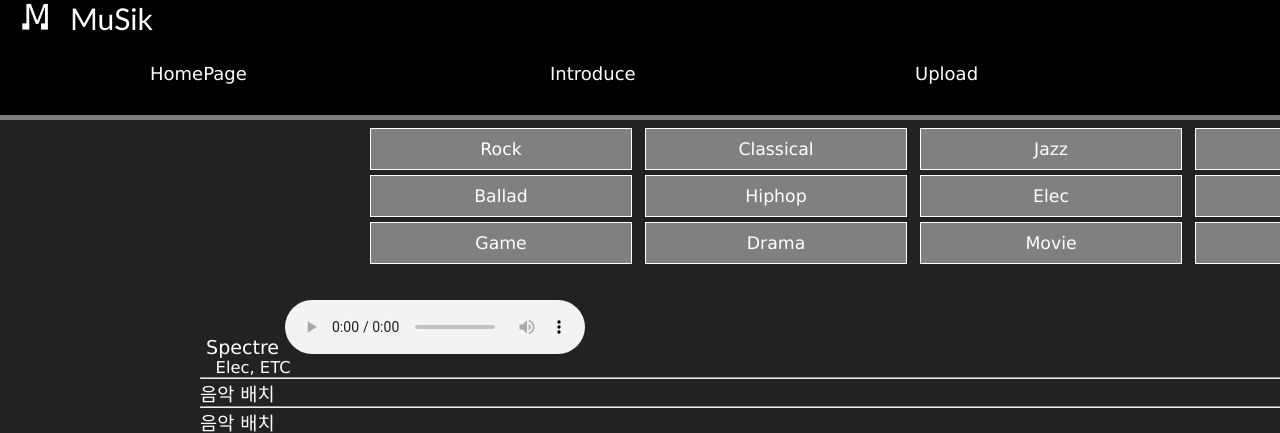
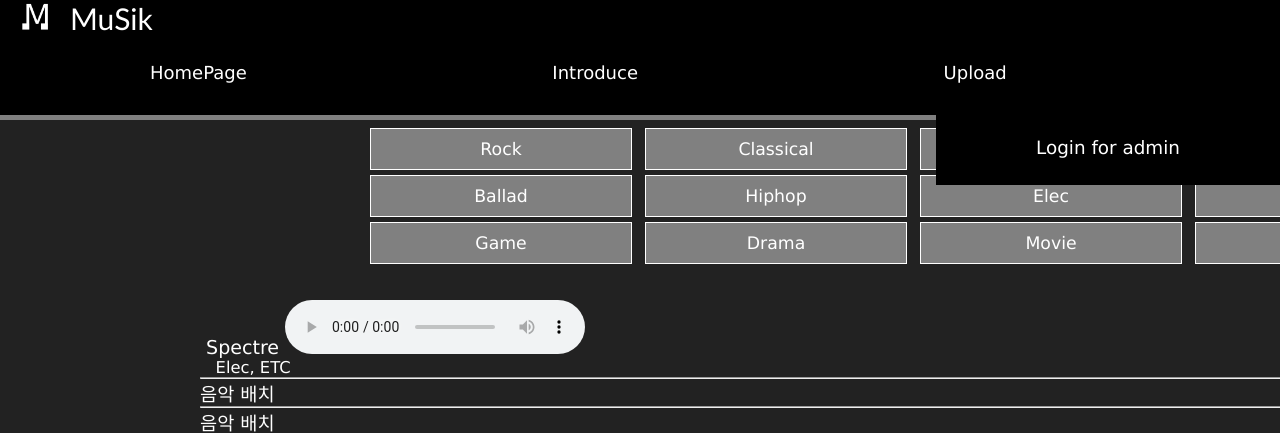
Before and after one commit to like98100/WebProgramming_mine, a PHP site: page /php/Page_Title.php in a window 1280 px wide. Shown: the top 433 px of the page. Run offline with PHP 8.4, Linux system fonts and the light colour scheme.

Commit message:
repairing
repairing

```diff
--- a/project_2017/css/Design_Bar.css
+++ b/project_2017/css/Design_Bar.css
@@ -13,6 +13,7 @@
             list-style: none;
             margin: 0px;
             padding: 0px;
+            background-color: black;
         }
         /*제목*/
         .title p {
@@ -26,15 +27,17 @@
         .loginforad {
             margin: 0px;
             background-color: black;
-            position: absolute;
+            position: relative;
+            float: right;
+            top: 27px;
         }
 
         .login_link {
             text-decoration: none;
-            padding: 1px 100px;
+            padding: 27px 100px;
             background-color: black;
             color: white;
-            position: absolute;
+            position: relative;
             font-size: 1em;
             transition-duration: 0.25s;
             text-align: center;
@@ -46,8 +49,8 @@
             background-color: black;
             color: white;
             line-height: 74px;
-            position: absolute;
-            padding: 1px 150px;
+            position: relative;
+            padding: 27px 150px;
             font-size: 1em;
             transition-duration: 0.25s;
         }
--- a/project_2017/php/Page_Title.php
+++ b/project_2017/php/Page_Title.php
@@ -14,12 +14,13 @@
                 <p>MuSik</p>
             </div>
             <div class = "menu">
-                <div><a class = "menu_link" href = "Page_Title.php">HomePage</a></div>
-                <div><a class = "menu_link" href = "Page_Introduce.php" style = "left: 400px;">Introduce</a></div>
-                <div><a class = "menu_link" href = "Page_Upload.php" style = "left: 765px;">Upload</a></div>
+                <span><a class = "menu_link" href = "Page_Title.php">HomePage</a></span>
+                <span><a class = "menu_link" href = "Page_Introduce.php">Introduce</a></span>
+                <span><a class = "menu_link" href = "Page_Upload.php">Upload</a></span>
+
+            <div class = "loginforad">
+                <div><a class = "login_link" href = "Page_Login.php">Login for admin</a></div>
             </div>
-            <div class = "loginforad">
-                <div><a class = "login_link" href = "Page_Login.php" style = "left: 1600px;">Login for admin</a></div>
             </div>
         </div>
 
```
Also changed, not shown: project_2017/php/Page_Introduce.php (+6 -5 lines), project_2017/php/Page_Login.php (+6 -5 lines), project_2017/php/Page_Upload.php (+6 -5 lines), project_2017/php/test.html (added, +11 -0 lines).
